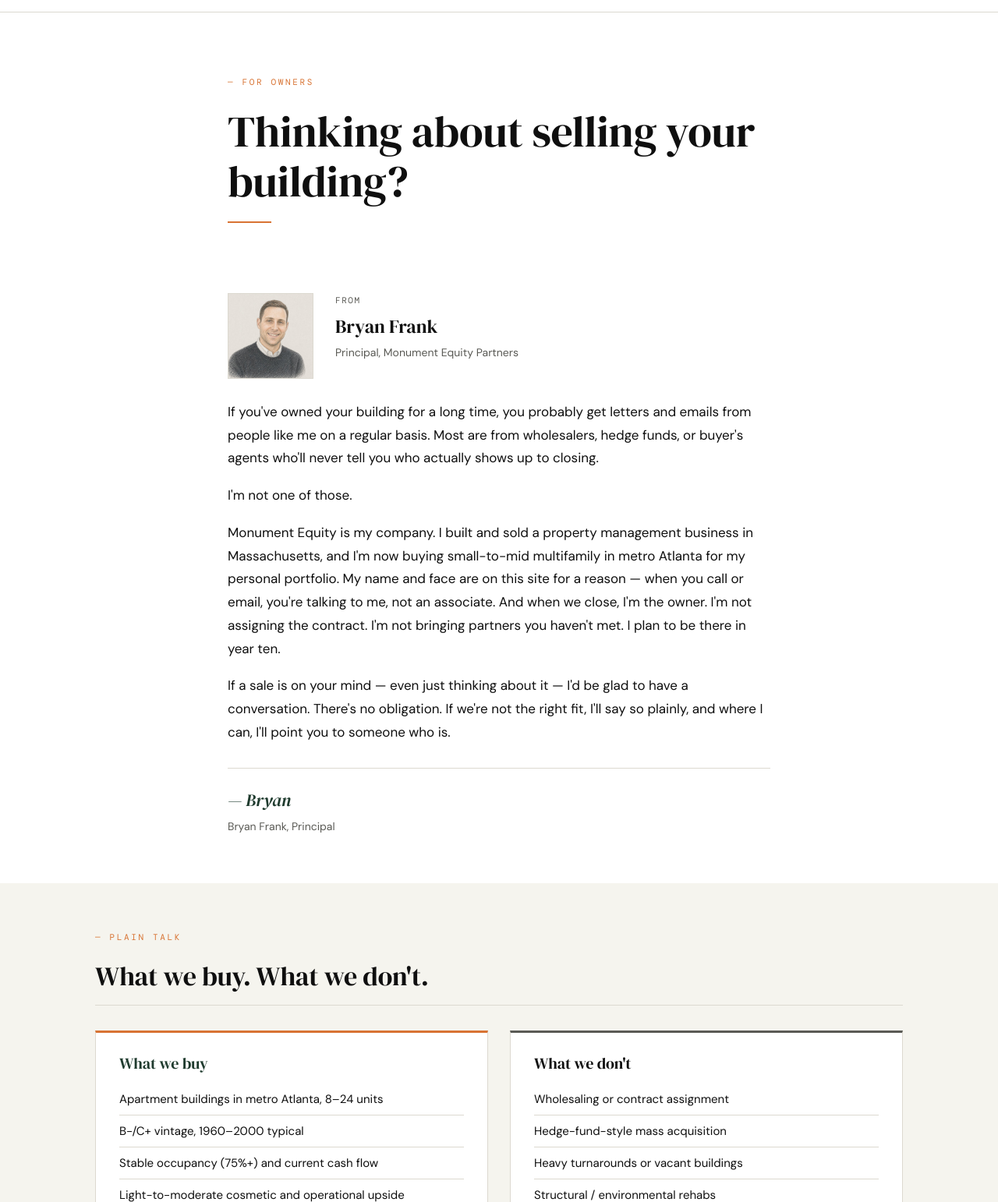
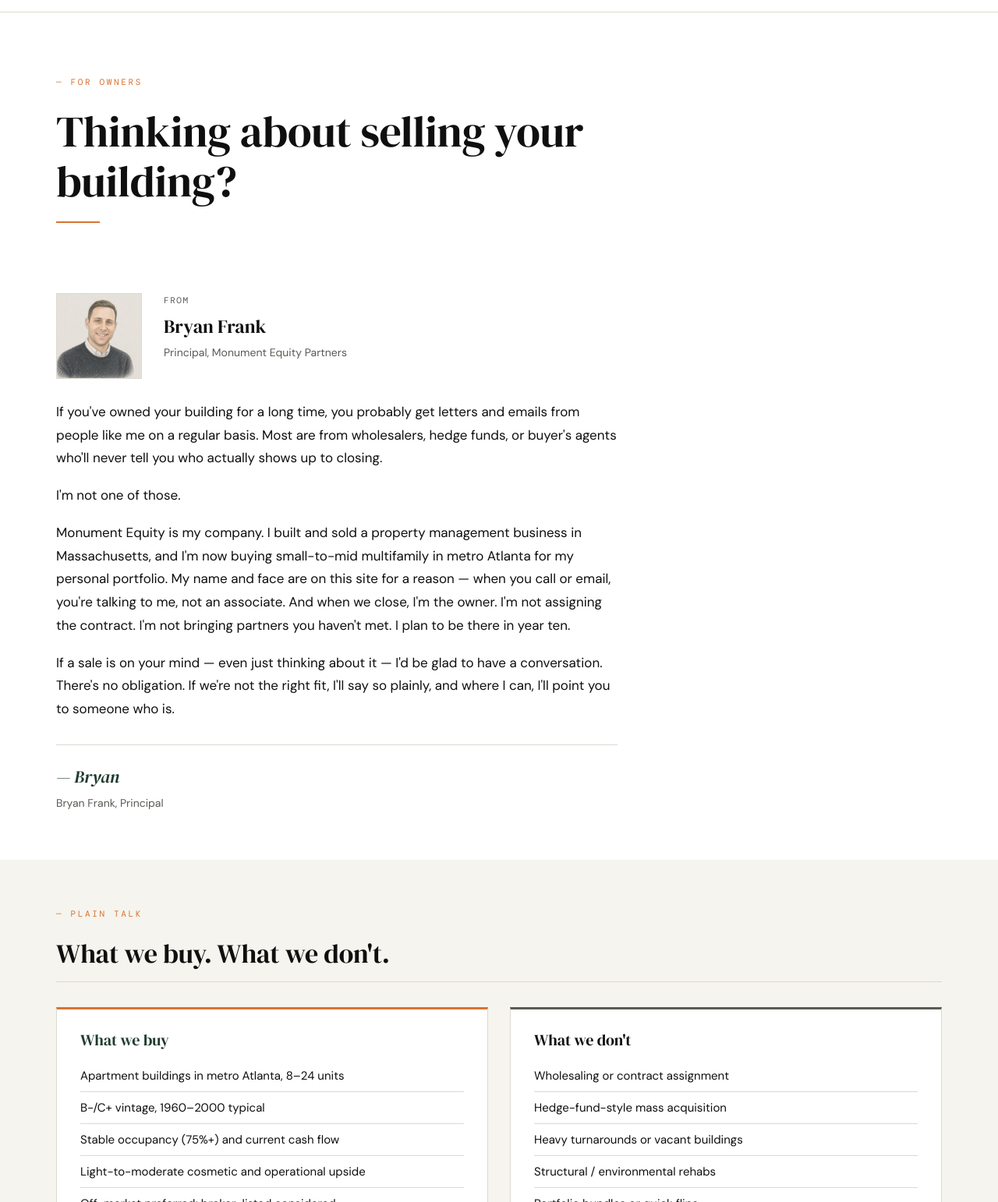
Before and after one commit to almasy77/monument-equity-website, a website: page owners.html in a window 1280 px wide. Shown: the part 58-1600 px from the top of the page at 78% size. Drawn offline with nearby package versions, Linux system fonts and the light colour scheme.

Commit message:
Align owners page outer containers to 1200px for nav consistency

```diff
--- a/owners.html
+++ b/owners.html
@@ -74,7 +74,8 @@
   .nav-toggle[aria-expanded="true"] .bar:nth-child(2) { opacity: 0; }
   .nav-toggle[aria-expanded="true"] .bar:nth-child(3) { top: 19px; transform: rotate(-45deg); }
 
-  .hero { max-width: 760px; margin: 0 auto; padding: 80px 32px 32px; }
+  .hero { max-width: 1200px; margin: 0 auto; padding: 80px 32px 32px; }
+  .hero h1 { max-width: 760px; }
   .eyebrow {
     font-family: 'DM Mono', monospace;
     font-size: 11px; letter-spacing: 0.24em;
@@ -86,8 +87,9 @@
   .hero-lede { font-size: 18px; color: var(--ink-soft); }
 
   /* Letter */
-  .letter-wrap { max-width: 760px; margin: 0 auto; padding: 36px 32px 60px; }
+  .letter-wrap { max-width: 1200px; margin: 0 auto; padding: 36px 32px 60px; }
   .letter-grid {
+    max-width: 720px;
     display: grid;
     grid-template-columns: 110px 1fr;
     gap: 28px;
@@ -127,6 +129,7 @@
   }
   .from-title { color: var(--ink-soft); font-size: 14px; }
 
+  .letter-body { max-width: 720px; }
   .letter-body p { font-size: 17px; color: var(--ink); margin-bottom: 18px; line-height: 1.75; }
   .letter-body p.softer { color: var(--ink-soft); }
 
@@ -149,7 +152,7 @@
 
   /* What we buy / don't buy */
   .what-bg { background: var(--paper-warm); }
-  .what-wrap { max-width: 1100px; margin: 0 auto; padding: 60px 32px; }
+  .what-wrap { max-width: 1200px; margin: 0 auto; padding: 60px 32px; }
   .what-header { margin-bottom: 32px; padding-bottom: 16px; border-bottom: 1px solid var(--rule); }
   .what-header h2 { font-size: clamp(26px, 3vw, 34px); }
   .what-grid {
@@ -177,7 +180,7 @@
   .what-card li:last-child { border-bottom: none; }
 
   /* How we close */
-  .close-wrap { max-width: 1100px; margin: 0 auto; padding: 60px 32px; }
+  .close-wrap { max-width: 1200px; margin: 0 auto; padding: 60px 32px; }
   .close-grid {
     display: grid;
     grid-template-columns: repeat(3, 1fr);
```
